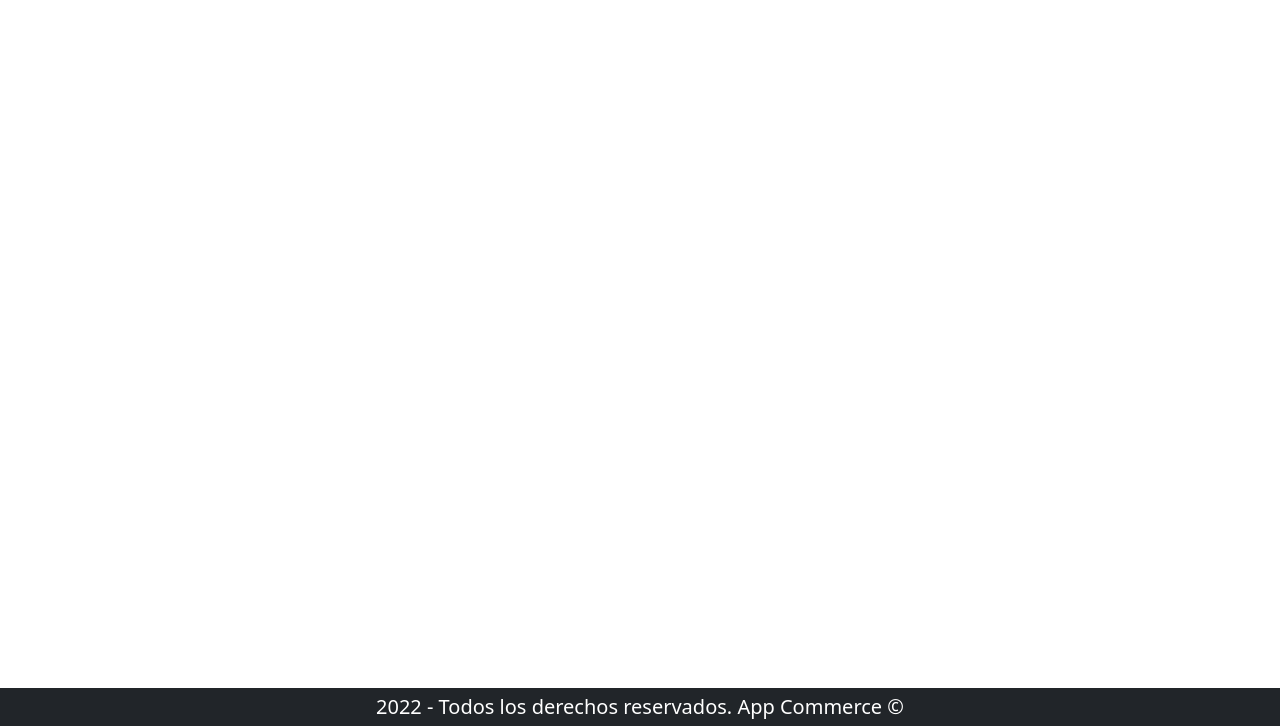
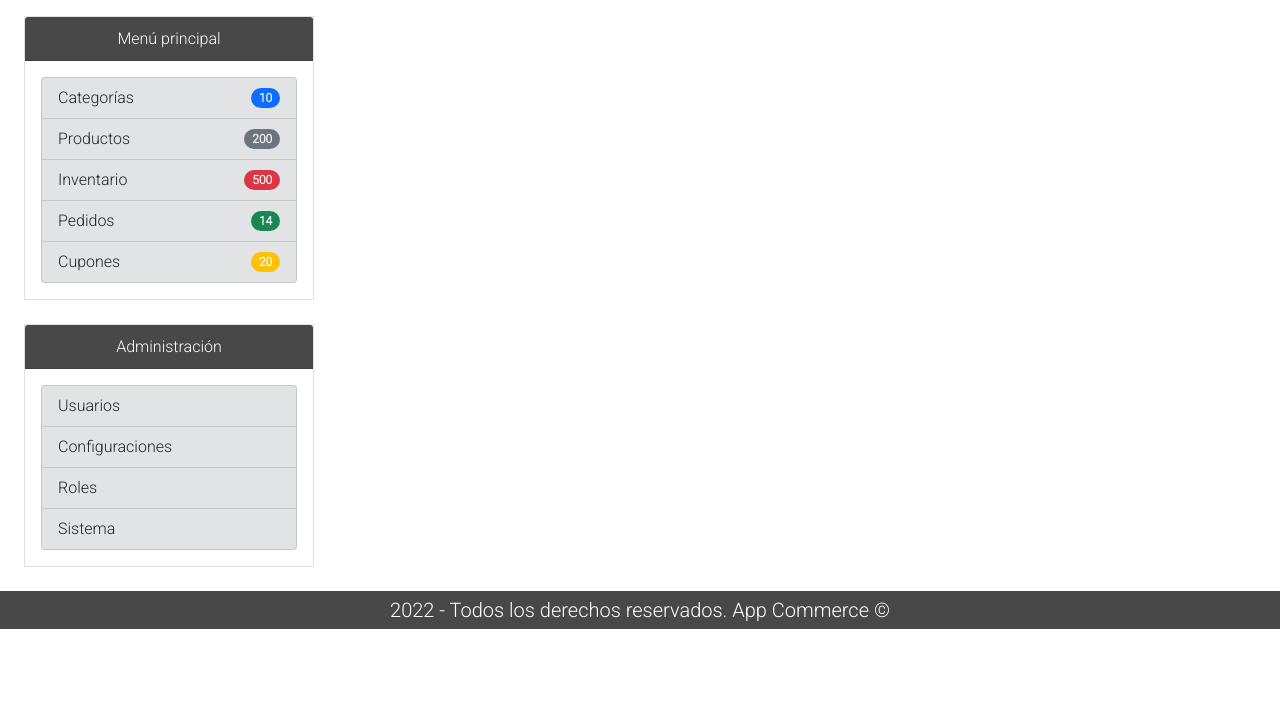
Before and after one commit to JoseArroyave/admin_app, a plain HTML site: page panel.html in a window 1280 px wide. Shown: the part 74-800 px from the top of the page. Drawn offline with nearby package versions, Linux system fonts and the light colour scheme; some packages are replaced by stand-ins of ours; a script that the page names is missing.

Commit message:
layout principal

```diff
--- a/css/main.css
+++ b/css/main.css
@@ -1,19 +1,23 @@
-body{
+@import url('https://fonts.googleapis.com/css2?family=Roboto:wght@300&display=swap');
+
+body, h1, h2, h3, h4, h5, h6, p, ul, li, a {
   font-size: 1rem;
+  font-family: 'Roboto', sans-serif;
+
 }
 
-.colorPrincipal{
+.colorPrincipal {
   color: #ffffff;
   background-color: #591259;
 }
 
-.btn-colorPrincipal{
+.btn-colorPrincipal {
   color: #ffffff;
   background-color: #591259;
   border-color: #591259;
 }
 
-.btn-colorPrincipal:hover{
+.btn-colorPrincipal:hover {
   color: #ffffff;
   background-color: #460e46;
   border-color: #460e46;
@@ -26,22 +30,33 @@ body{
   border-top: 1px solid #ffffff;
 }
 
-.btn-colorSecundario{
+.btn-colorSecundario {
   color: #ffffff;
   background-color: #e5d80e;
   border-color: #e5d80e;
 }
 
-.btn-colorSecundario:hover{
+.btn-colorSecundario:hover {
   color: #ffffff;
   background-color: #9c930b;
   border-color: #9c930b;
 }
 
-#nav-navegacion{
+.colorTerciario {
   background-color: #484849;
 }
 
-a.enlaceNavbar:hover{
+li.nav-item:hover, .dropdown-item:focus,
+.dropdown-item:hover {
+  border-radius: 15px;
   background-color: #e5d80e;
 }
+
+a {
+  text-decoration: none;
+}
+
+.list-group-item-secondary:hover{
+  background-color: #e5d80e;
+  cursor: pointer;
+}
--- a/panel.html
+++ b/panel.html
@@ -17,7 +17,7 @@
 <body>
 
   <!-- Barra de navegacion -->
-  <nav class="navbar navbar-expand-md navbar-dark p-2 fixed-top" id="nav-navegacion">
+  <nav class="navbar navbar-expand-md navbar-dark p-2 sticky-top colorTerciario">
     <div class="container-fluid">
       <img src="img/logo_panel.png" alt="logo panel" class="img-fluid">
       <button class="navbar-toggler" data-bs-toggle="collapse" data-bs-target="#navbarSupportedContent"
@@ -34,27 +34,36 @@
             <a href="#" class="nav-link dropdown-toggle text-white" id="navbarDropdown" role="button"
               data-bs-toggle="dropdown" aria-haspopup="true" aria-expanded="false">Tienda</a>
             <ul class="dropdown-menu bg-secondary text-center text-md-start" aria-labelledby="navbarDropdown">
-              <li><a href="categorias.html" class="dropdown-item nav-link text-white px-sm-4 enlaceNavbar">Categorías</a></li>
-              <li><a href="productos.html" class="dropdown-item nav-link text-white px-sm-4 enlaceNavbar">Productos</a></li>
-              <li><a href="inventario.html" class="dropdown-item nav-link text-white px-sm-4 enlaceNavbar">Inventario</a></li>
-              <li>
+              <li class="enlaceNavbar"><a href="categorias.html"
+                  class="dropdown-item nav-link text-white px-sm-4">Categorías</a></li>
+              <li class="enlaceNavbar"><a href="productos.html"
+                  class="dropdown-item nav-link text-white px-sm-4">Productos</a>
+              </li>
+              <li class="enlaceNavbar"><a href="inventario.html"
+                  class="dropdown-item nav-link text-white px-sm-4">Inventario</a></li>
+              <li class="enlaceNavbar">
                 <hr class="dropdown-divider ">
-              </li><a href="pedidos.html" class="dropdown-item nav-link text-white px-sm-4 enlaceNavbar">Pedidos</a>
-              <li>
+              </li><a href="pedidos.html" class="dropdown-item nav-link text-white px-sm-4">Pedidos</a>
+              <li class="enlaceNavbar">
                 <hr class="dropdown-divider ">
-              </li><a href="cupones.html" class="dropdown-item nav-link text-white px-sm-4 enlaceNavbar">Cupones</a>
+              </li><a href="cupones.html" class="dropdown-item nav-link text-white px-sm-4">Cupones</a>
             </ul>
           </li>
           <li class="nav-item dropdown">
             <a href="#" class="nav-link dropdown-toggle text-white" id="navbarDropdown" role="button"
               data-bs-toggle="dropdown" aria-haspopup="true" aria-expanded="false">Administración</a>
             <ul class="dropdown-menu bg-secondary text-center text-md-start" aria-labelledby="navbarDropdown">
-              <li><a href="usuarios.html" class="dropdown-item nav-link text-white px-sm-4 enlaceNavbar">Usuarios</a></li>
-              <li><a href="configuracion.html" class="dropdown-item nav-link text-white px-sm-4 enlaceNavbar">Configuracion</a></li>
-              <li><a href="roles.html" class="dropdown-item nav-link text-white px-sm-4 enlaceNavbar">Roles</a></li>
-              <li>
+              <li class="enlaceNavbar"><a href="usuarios.html"
+                  class="dropdown-item nav-link text-white px-sm-4">Usuarios</a>
+              </li>
+              <li class="enlaceNavbar"><a href="configuracion.html"
+                  class="dropdown-item nav-link text-white px-sm-4">Configuracion</a>
+              </li>
+              <li class="enlaceNavbar"><a href="roles.html" class="dropdown-item nav-link text-white px-sm-4">Roles</a>
+              </li>
+              <li class="enlaceNavbar">
                 <hr class="dropdown-divider ">
-              </li><a href="sistema.html" class="dropdown-item nav-link text-white px-sm-4 enlaceNavbar">Sistema</a>
+              </li><a href="sistema.html" class="dropdown-item nav-link text-white px-sm-4">Sistema</a>
             </ul>
           </li>
           <li class="nav-item dropdown">
@@ -62,12 +71,12 @@
               data-bs-toggle="dropdown" aria-haspopup="true" aria-expanded="false">
               <i class="fa-solid fa-user"></i> Perfil</a>
             <ul class="dropdown-menu bg-secondary text-center text-md-start" aria-labelledby="navbarDropdown">
-              <li><a href="perfil.html" class="dropdown-item nav-link text-white px-sm-4 enlaceNavbar">
+              <li class="enlaceNavbar"><a href="perfil.html" class="dropdown-item nav-link text-white px-sm-4">
                   <i class="fa-solid fa-circle-user"></i> Tus datos</a></li>
-              <li><a href="configuraciones.html" class="dropdown-item nav-link text-white px-sm-4 enlaceNavbar">
+              <li class="enlaceNavbar"><a href="configuraciones.html" class="dropdown-item nav-link text-white px-sm-4">
                   <i class="fa-solid fa-user-gear"></i> Configuraciones</a>
               </li>
-              <li><a href="login.html" class="dropdown-item nav-link text-white px-sm-4 enlaceNavbar">
+              <li class="enlaceNavbar"><a href="login.html" class="dropdown-item nav-link text-white px-sm-4">
                   <i class="fa-solid fa-user-xmark"></i> Salir</a>
               </li>
             </ul>
@@ -89,12 +98,97 @@
     </div>
   </nav>
 
+  <!-- Layout principal -->
+  <div class="container-fluid mt-4 px-4">
+    <div class="row">
+      <div class="col-12 col-md-3">
 
+        <!-- Menu principal -->
+        <div class="navbar-expand-md navbar-dark border">
+          <div class="card-header colorTerciario text-white">
+            <div class="row g-5">
+              <div class="col-2">
+                <button class="navbar-toggler" data-bs-toggle="collapse" data-bs-target="#menuPrincipal"
+                  aria-controls="menuPrincipal" aria-expanded="false" aria-label="Toggle navigation">
+                  <span class="navbar-toggler-icon"></span>
+                </button>
+              </div>
+              <div class="col-8 align-self-center p-md-0">
+                <h6 class="m-1 text-center">Menú principal</h>
+              </div>
+            </div>
+          </div>
+          <div class="collapse navbar-collapse" id="menuPrincipal">
+            <div class="card-body">
+              <ul class="list-group">
+                <li class="list-group-item list-group-item-secondary d-flex justify-content-between align-items-center">
+                  <a href="categorias.html" class="text-dark">Categorías
+                  </a><span class="badge rounded-pill bg-primary">10</span>
+                </li>
+                <li class="list-group-item list-group-item-secondary d-flex justify-content-between align-items-center">
+                  <a href="productos.html" class="text-dark">Productos
+                  </a><span class="badge rounded-pill bg-secondary">200</span>
+                </li>
+                <li class="list-group-item list-group-item-secondary d-flex justify-content-between align-items-center">
+                  <a href="inventario.html" class="text-dark">Inventario
+                  </a><span class="badge rounded-pill bg-danger">500</span>
+                </li>
+                <li class="list-group-item list-group-item-secondary d-flex justify-content-between align-items-center">
+                  <a href="pedidos.html" class="text-dark">Pedidos
+                  </a><span class="badge rounded-pill bg-success">14</span>
+                </li>
+                <li class="list-group-item list-group-item-secondary d-flex justify-content-between align-items-center">
+                  <a href="cupones.html" class="text-dark">Cupones
+                  </a><span class="badge rounded-pill bg-warning">20</span>
+                </li>
+              </ul>
+            </div>
+          </div>
+        </div>
+
+        <!-- Menu administracion -->
+        <div class="navbar-expand-md navbar-dark mt-4 border">
+          <div class="card-header colorTerciario text-white">
+            <div class="row g-5">
+              <div class="col-2">
+                <button class="navbar-toggler" data-bs-toggle="collapse" data-bs-target="#menuAdministracion"
+                  aria-controls="menuAdministracion" aria-expanded="false" aria-label="Toggle navigation">
+                  <span class="navbar-toggler-icon"></span>
+                </button>
+              </div>
+              <div class="col-8 align-self-center p-md-0">
+                <h6 class="m-1 text-center">Administración</h>
+              </div>
+            </div>
+          </div>
+          <div class="collapse navbar-collapse" id="menuAdministracion">
+            <div class="card-body">
+              <ul class="list-group">
+                <li class="list-group-item list-group-item-secondary d-flex justify-content-between align-items-center">
+                  <a href="#" class="text-dark">Usuarios</a>
+                </li>
+                <li class="list-group-item list-group-item-secondary d-flex justify-content-between align-items-center">
+                  <a href="#" class="text-dark">Configuraciones</a>
+                </li>
+                <li class="list-group-item list-group-item-secondary d-flex justify-content-between align-items-center">
+                  <a href="#" class="text-dark">Roles</a>
+                </li>
+                <li class="list-group-item list-group-item-secondary d-flex justify-content-between align-items-center">
+                  <a href="#" class="text-dark">Sistema</a>
+                </li>
+              </ul>
+            </div>
+          </div>
+        </div>
+
+      </div>
+    </div>
+  </div>
 
 
 
   <!-- Footer -->
-  <footer id="main-footer" class="bg-dark text-white p-1 fixed-bottom">
+  <footer id="main-footer" class="colorTerciario text-white p-1 mt-4">
     <div class="container">
       <div class="row">
         <div class="col">
```
